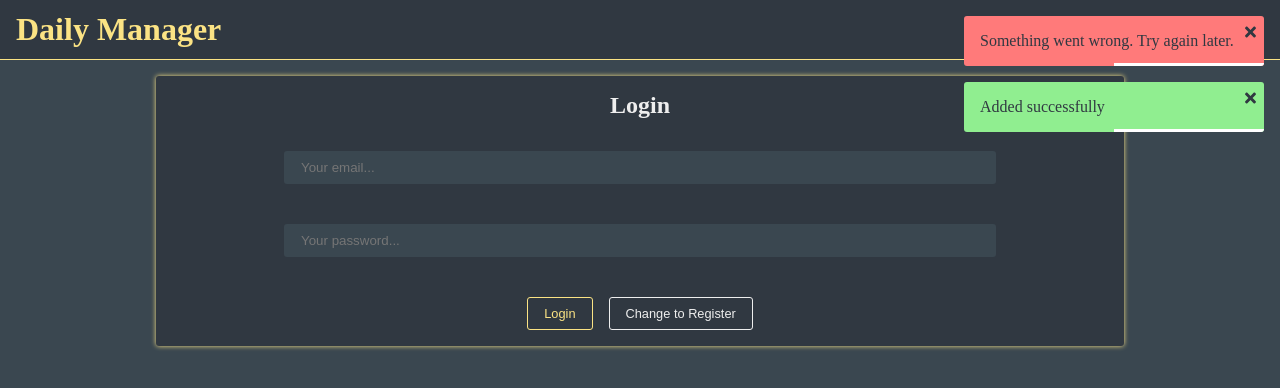
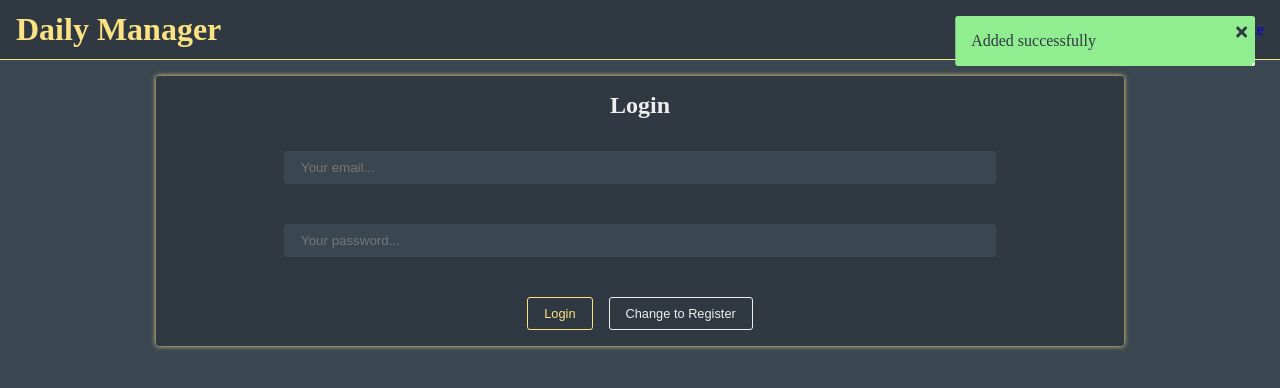
Before and after one commit to LuisFilipeMendonca/DailyManager, a Vue app: page /authentication in a window 1280 px wide. Shown: the top 388 px of the page. Built offline with nearby package versions, Linux system fonts and the light colour scheme.

Commit message:
Added toast item and toast module on vuex store. Added uuid package

```diff
--- a/package.json
+++ b/package.json
@@ -14,6 +14,7 @@
     "axios": "^0.21.1",
     "chart.js": "^2.9.4",
     "core-js": "^3.6.5",
+    "uuid": "^8.3.2",
     "vue": "^3.0.0",
     "vue-router": "^4.0.4",
     "vuex": "^4.0.0"
--- a/src/components/ToastItem/index.vue
+++ b/src/components/ToastItem/index.vue
@@ -15,11 +15,12 @@
 <script>
 export default {
   props: ["id", "description", "type"],
+  emits: ["delete-toast"],
   data() {
     return {
       timer: null,
       width: 100,
-      duration: 10000,
+      duration: 5000,
     };
   },
   computed: {
@@ -38,6 +39,7 @@ export default {
       console.log(this.width);
       if (this.width === 0) {
         clearInterval(this.timer);
+        this.$emit("delete-toast", this.id);
       }
     }, this.toastDuration);
   },
--- a/src/layout/TheToaster.vue
+++ b/src/layout/TheToaster.vue
@@ -1,11 +1,15 @@
 <template>
   <div class="toast">
+    <transition-group name="toast-anim">
       <toast-item
         v-for="toast in toasts"
         :key="toast.id"
+        :id="toast.id"
         :description="toast.description"
         :type="toast.type"
+        @delete-toast="deleteToast"
       />
+    </transition-group>
   </div>
 </template>
 
@@ -16,17 +20,22 @@ export default {
   components: {
     "toast-item": ToastItem,
   },
-  data() {
-    return {
-      toasts: [
-        {
-          id: 1,
-          description: "Something went wrong. Try again later.",
-          type: "error",
+  computed: {
+    toasts() {
+      const toasts = this.$store.getters["toasts/getToasts"];
+      return toasts;
     },
-        { id: 2, description: "Added successfully", type: "success" },
-      ],
-    };
+  },
+  methods: {
+    deleteToast(id) {
+      this.$store.commit("toasts/deleteToast", id);
+    },
+  },
+  created() {
+    this.$store.commit("toasts/addToast", {
+      description: "Added successfully",
+      type: "success",
+    });
   },
 };
 </script>
@@ -45,4 +54,57 @@ export default {
   flex-direction: column;
   align-items: flex-end;
 }
+
+@keyframes slideOut {
+  0% {
+    transform: translateX(0);
+  }
+  50% {
+    transform: translateX(-30px);
+    opacity: 1;
+  }
+  100% {
+    transform: translateX(30px);
+    opacity: 0;
+  }
+}
+
+@keyframes slideIn {
+  0% {
+    transform: translateX(30px);
+    opacity: 0;
+  }
+  50% {
+    transform: translateX(-30px);
+    opacity: 1;
+  }
+  100% {
+    transform: translateX(30px);
+    opacity: 1;
+  }
+}
+
+.toast-anim-enter-active {
+  animation: slideIn 0.5s ease;
+}
+
+.toast-anim-leave-active {
+  animation: slideOut 0.5s ease;
+}
+
+.toast-anim-enter {
+  transform: translateX(-30px);
+}
+
+.toast-anim-enter-to {
+  transform: translateX(0);
+}
+
+/* .toast-anim-leave {
+  transform: translateX(0);
+} */
+
+/* .toast-anim-leave-to {
+  transform: translateX(-30px);
+} */
 </style>
--- a/src/store/index.js
+++ b/src/store/index.js
@@ -5,6 +5,7 @@ import authModule from "./modules/auth";
 import todosModule from "./modules/todos";
 import chronometerModule from "./modules/chronometers";
 import accountModule from "./modules/accounts";
+import toastsModule from "./modules/toasts";
 
 const store = createStore({
   modules: {
@@ -13,6 +14,7 @@ const store = createStore({
     todos: todosModule,
     chronometers: chronometerModule,
     account: accountModule,
+    toasts: toastsModule,
   },
 });
 
--- /dev/null
+++ b/src/store/modules/toasts/getters.js
@@ -0,0 +1,7 @@
+const getters = {
+  getToasts(state) {
+    return state.toasts;
+  },
+};
+
+export default getters;
--- /dev/null
+++ b/src/store/modules/toasts/index.js
@@ -0,0 +1,15 @@
+import mutations from "./mutations";
+import getters from "./getters";
+
+const toastsModule = {
+  namespaced: true,
+  state() {
+    return {
+      toasts: [],
+    };
+  },
+  mutations,
+  getters,
+};
+
+export default toastsModule;
--- /dev/null
+++ b/src/store/modules/toasts/mutations.js
@@ -0,0 +1,13 @@
+import { v4 as uuidv4 } from "uuid";
+
+const mutations = {
+  addToast(state, payload) {
+    state.toasts.push({ ...payload, id: uuidv4() });
+  },
+  deleteToast(state, payload) {
+    const toastIdx = state.toasts.findIndex((toast) => toast.id === payload);
+    state.toasts.splice(toastIdx, 1);
+  },
+};
+
+export default mutations;
```
Also changed, not shown: 1 other file (tests, documents, lock files or other folders). Lines whose indentation alone changed are shown as unchanged.
